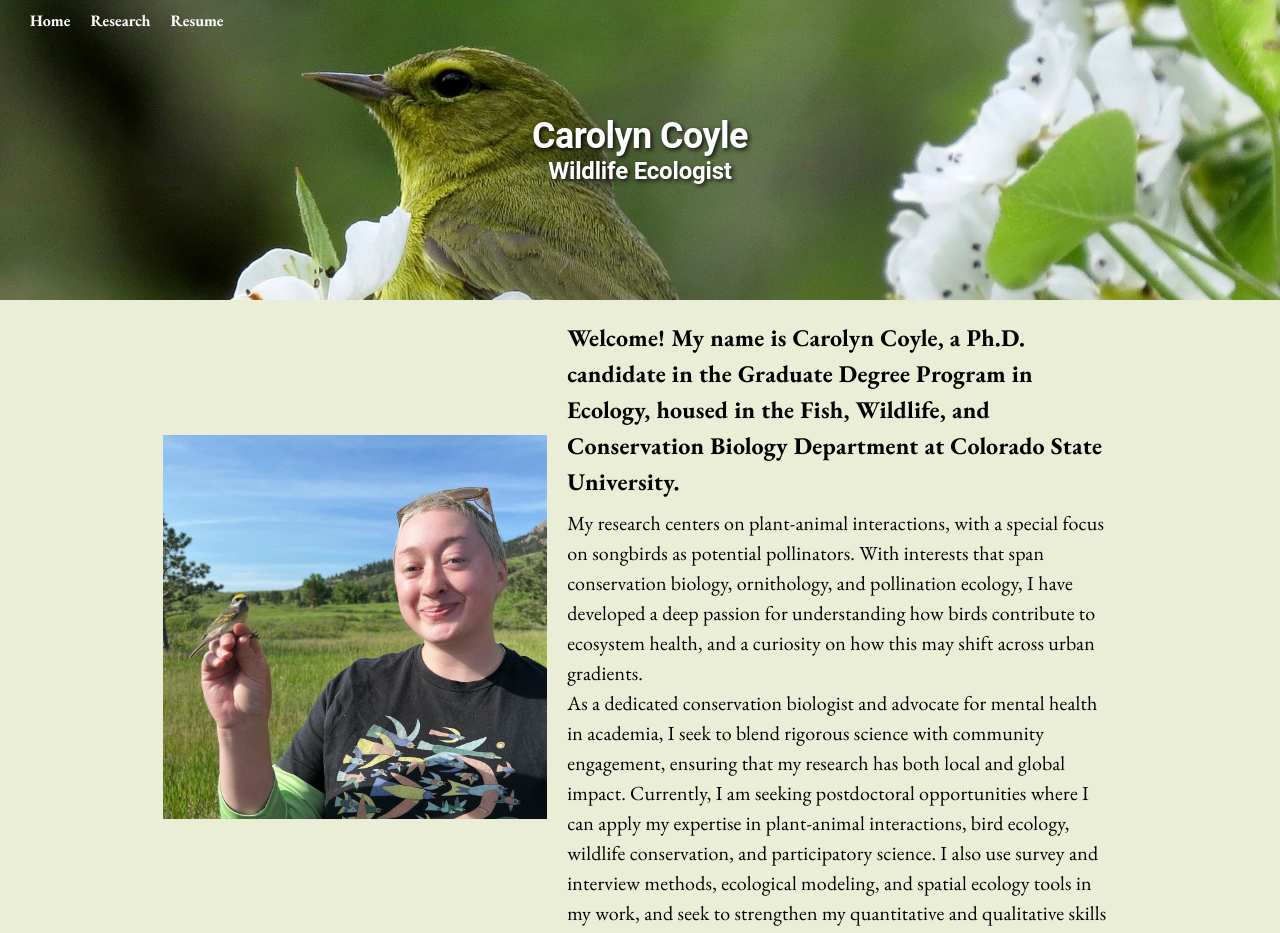
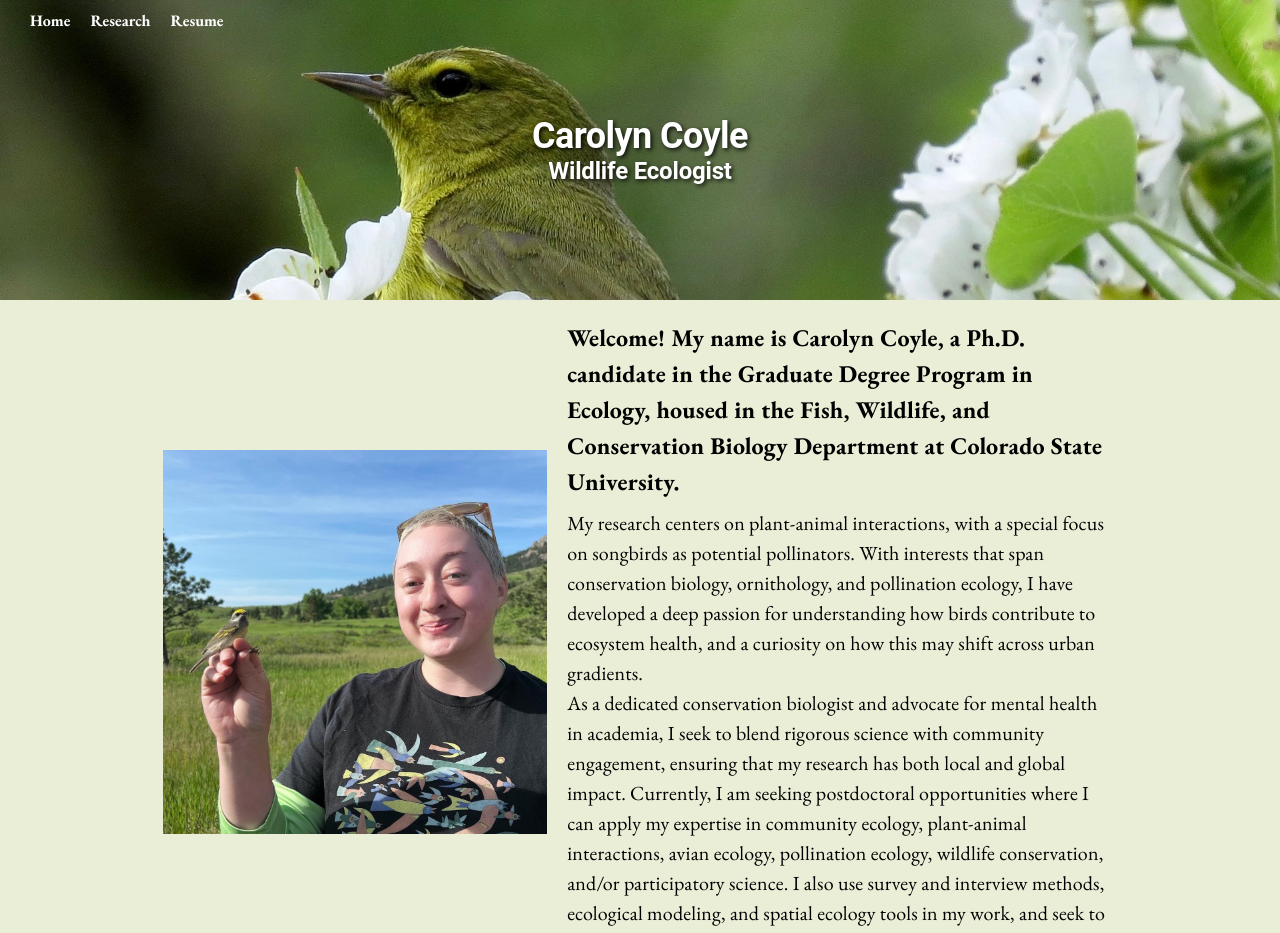
Before and after one commit to CharlieHengemihle/SaPP, a React (Create React App) app: page / in a window 1280 px wide. Shown: the top 933 px of the page. Built offline with nearby package versions, Linux system fonts and the light colour scheme.

Commit message:
home page copy update

```diff
--- a/src/components/pages/HomePage.js
+++ b/src/components/pages/HomePage.js
@@ -94,10 +94,11 @@ export default function HomePage() {
                 As a dedicated conservation biologist and advocate for mental health in academia, I
                 seek to blend rigorous science with community engagement, ensuring that my research
                 has both local and global impact. Currently, I am seeking postdoctoral opportunities
-                where I can apply my expertise in plant-animal interactions, bird ecology, wildlife
-                conservation, and participatory science. I also use survey and interview methods,
-                ecological modeling, and spatial ecology tools in my work, and seek to strengthen my
-                quantitative and qualitative skills as a postdoctoral fellow.
+                where I can apply my expertise in community ecology, plant-animal interactions,
+                avian ecology, pollination ecology, wildlife conservation, and/or participatory
+                science. I also use survey and interview methods, ecological modeling, and spatial
+                ecology tools in my work, and seek to strengthen my quantitative and qualitative
+                skills as a postdoctoral fellow.
               </Typography>
             </Grid>
           </Grid>
```
